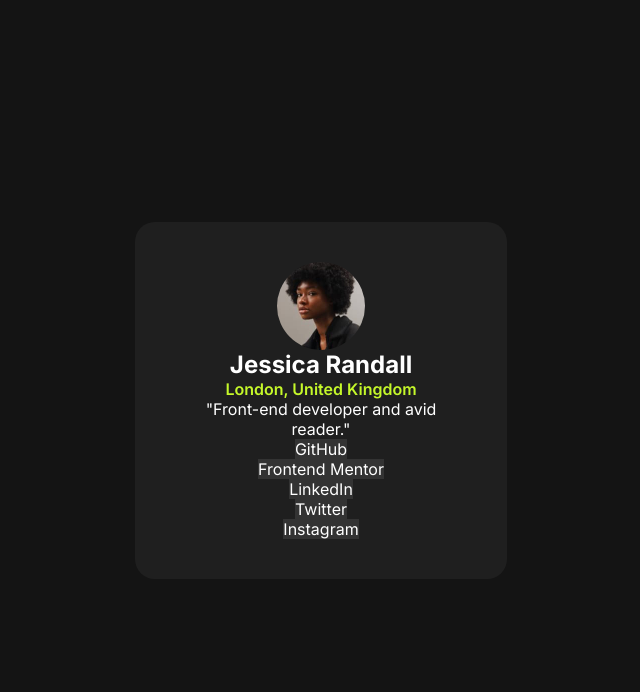
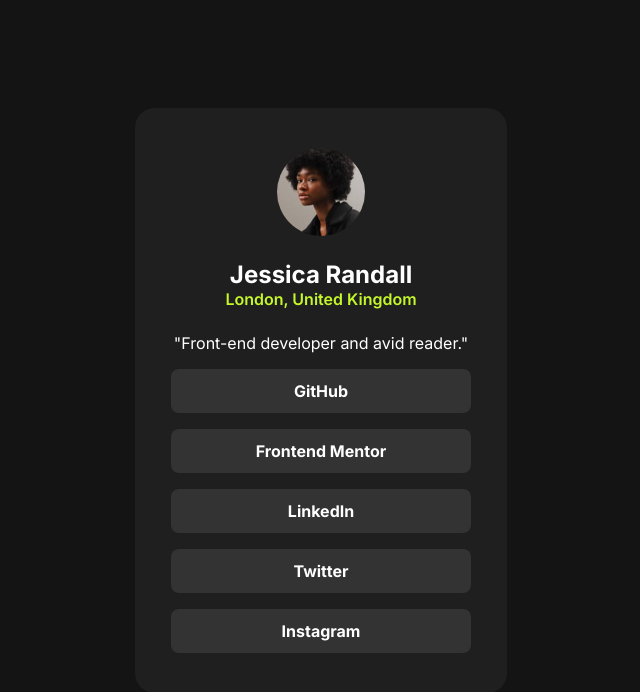
Before and after one commit to mnav08/social-links-profile, a plain HTML site: page index.html in a window 1280 px wide. Shown: the whole page, without its empty margins (295-935 px from the left). Drawn offline with Linux system fonts and the light colour scheme.

Commit message:
card design finished

```diff
--- a/design/styles.css
+++ b/design/styles.css
@@ -41,6 +41,12 @@ a {
   text-decoration: none;
   color: var(--white);
   background-color: var(--grey-700);
+  display: inline-block;
+  min-width: 300px;
+  padding: 0.75rem 1rem;
+  border-radius: 0.5rem;
+  text-align: center;
+  font-weight: var(--bold);
 }
 
 /* UTILITY CLASSES */
@@ -60,6 +66,7 @@ a {
 
 .img-container {
   width: min(88px, 100%);
+  margin-bottom: 1.5rem;
 }
 .img-container img {
   border-radius: 50%;
@@ -67,8 +74,10 @@ a {
 }
 .user-info {
   text-align: center;
+  margin-bottom: 1.5rem;
 }
 .list-container {
+  gap: 1rem;
 }
 
 .header-1 {
--- a/index.html
+++ b/index.html
@@ -32,11 +32,11 @@
           </figure>
           <p class="header-1">Jessica Randall</p>
           <small class="header-2">London, United Kingdom</small>
-          <p class="header-3">"Front-end developer and avid reader."</p>
         </div>
 
         <!--flex container 2-->
         <div class="list-container flex-column">
+          <p class="header-3">"Front-end developer and avid reader."</p>
           <a href="#">GitHub</a>
           <a href="#">Frontend Mentor</a>
           <a href="#"> LinkedIn</a>
```
